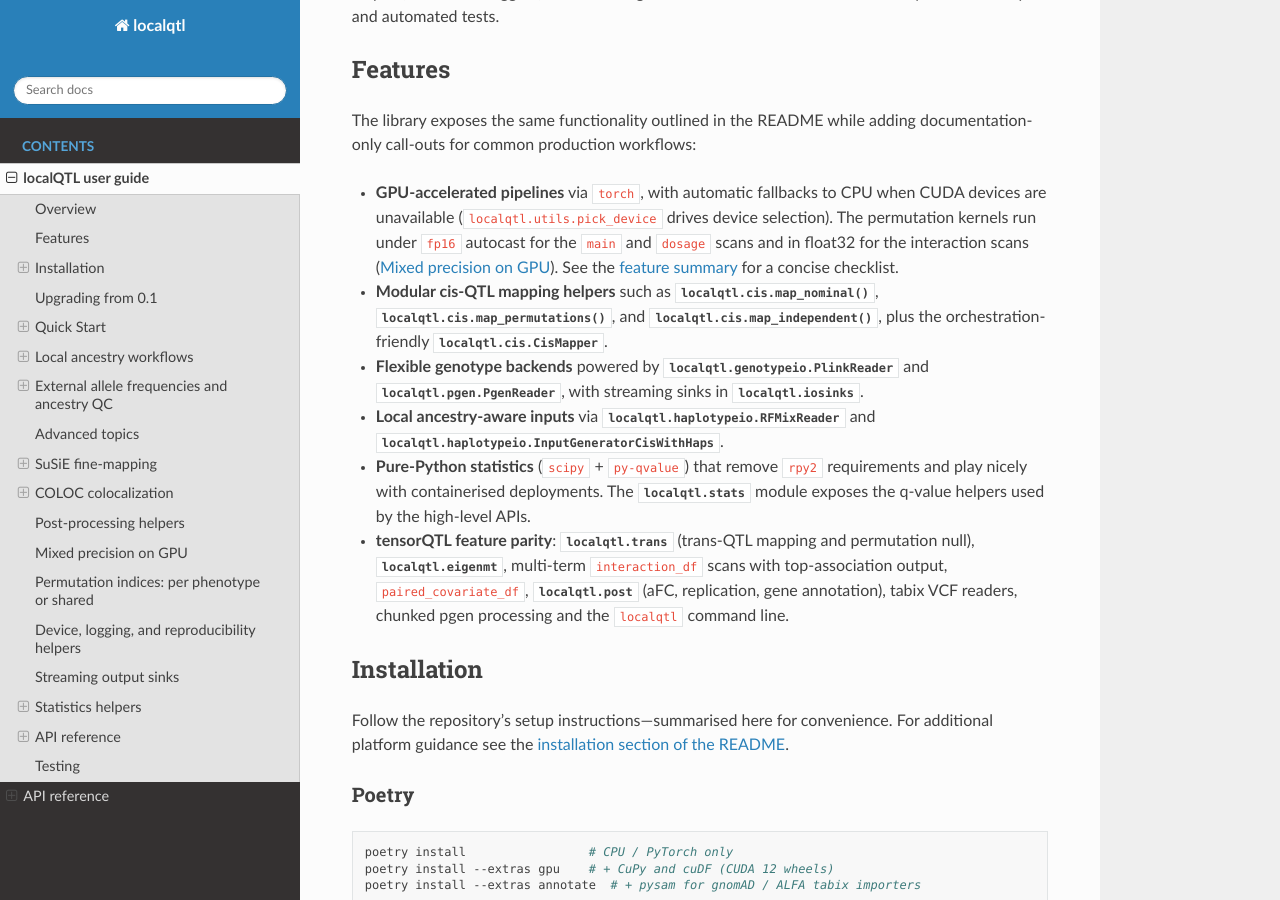
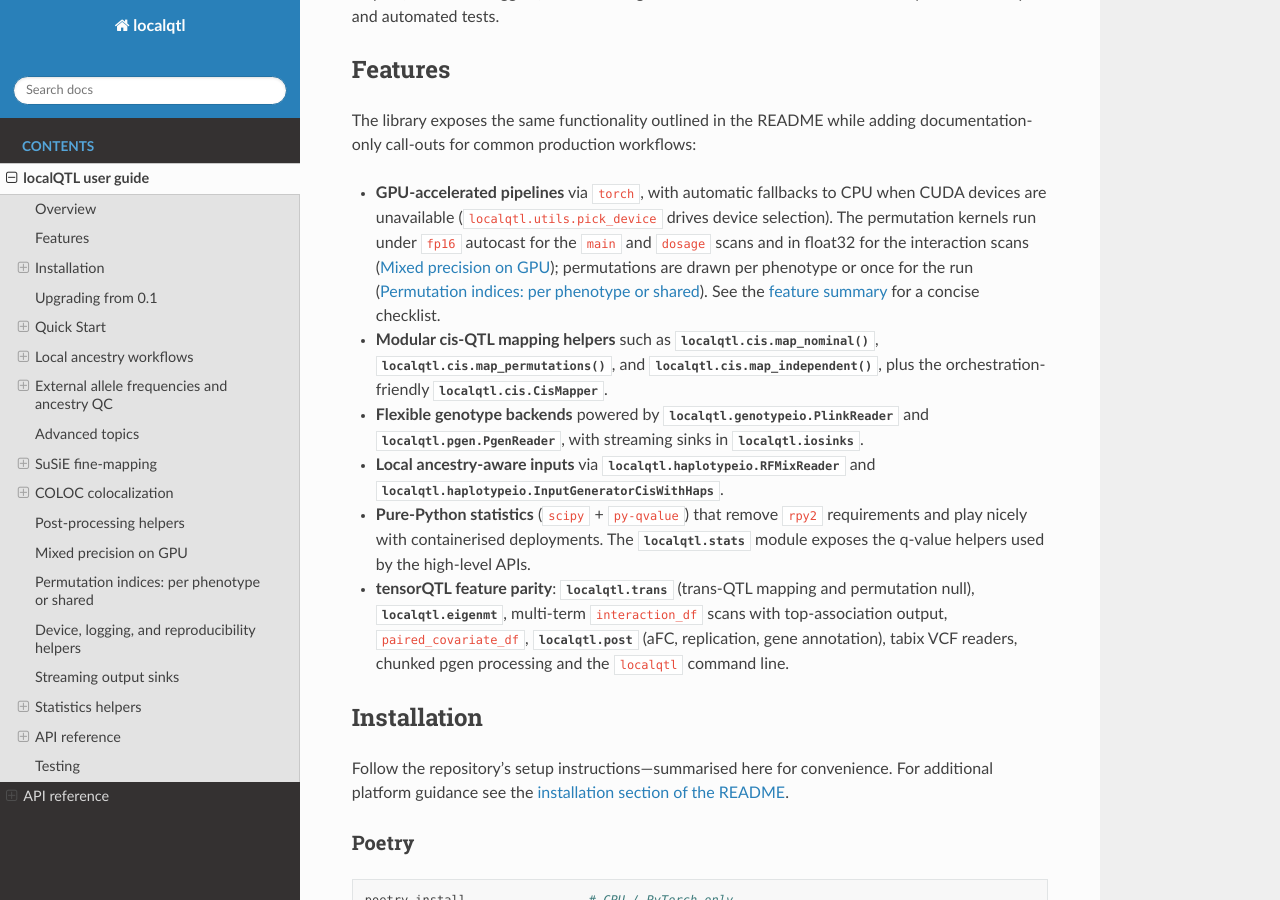
Before and after one commit to heart-gen/localQTL, a Sphinx documentation site: the page built from docs/localqtl.rst, in a window 1280 px wide and 900 px high, scrolled down 530 px. Built offline with Sphinx 7.4.7 and the Read the Docs theme 3.1.0, drawn with Linux system fonts in a browser that asks for light colours.

Commit message:
README, docs: permutation indices per phenotype or shared, in the feature list and the user-guide overview; CHANGELOG: the measured share of permutation drawing on a GPU

```diff
--- a/docs/localqtl.rst
+++ b/docs/localqtl.rst
@@ -32,7 +32,8 @@ documentation-only call-outs for common production workflows:
   when CUDA devices are unavailable (``localqtl.utils.pick_device`` drives
   device selection). The permutation kernels run under ``fp16`` autocast for the
   ``main`` and ``dosage`` scans and in float32 for the interaction scans
-  (:ref:`mixed-precision`). See the `feature summary <../README.md#features>`_ for a
+  (:ref:`mixed-precision`); permutations are drawn per phenotype or once for the
+  run (:ref:`permutation-indices`). See the `feature summary <../README.md#features>`_ for a
   concise checklist.
 - **Modular cis-QTL mapping helpers** such as
   :func:`localqtl.cis.map_nominal`, :func:`localqtl.cis.map_permutations`, and
```
Also changed, not shown: CHANGELOG.md (+2 -1 lines), README.md (+1 -0 lines).
